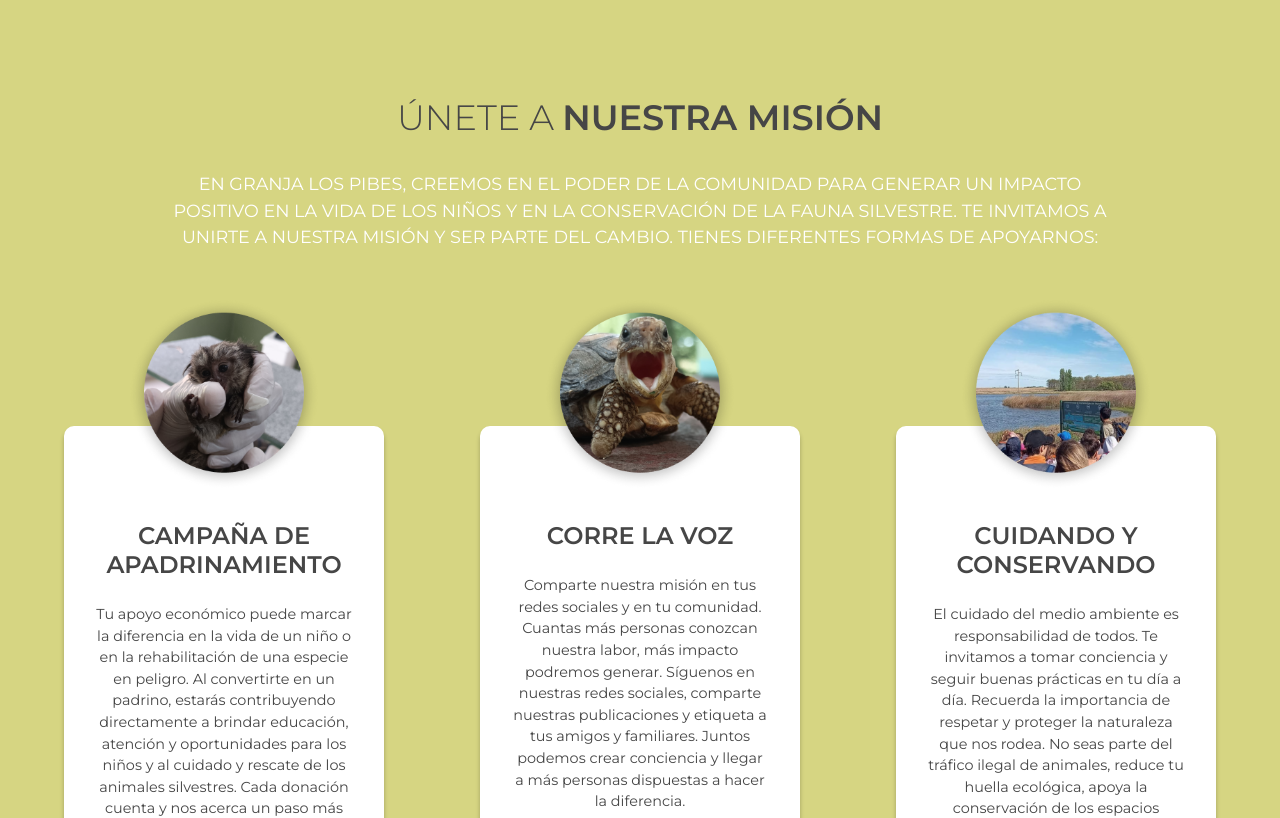
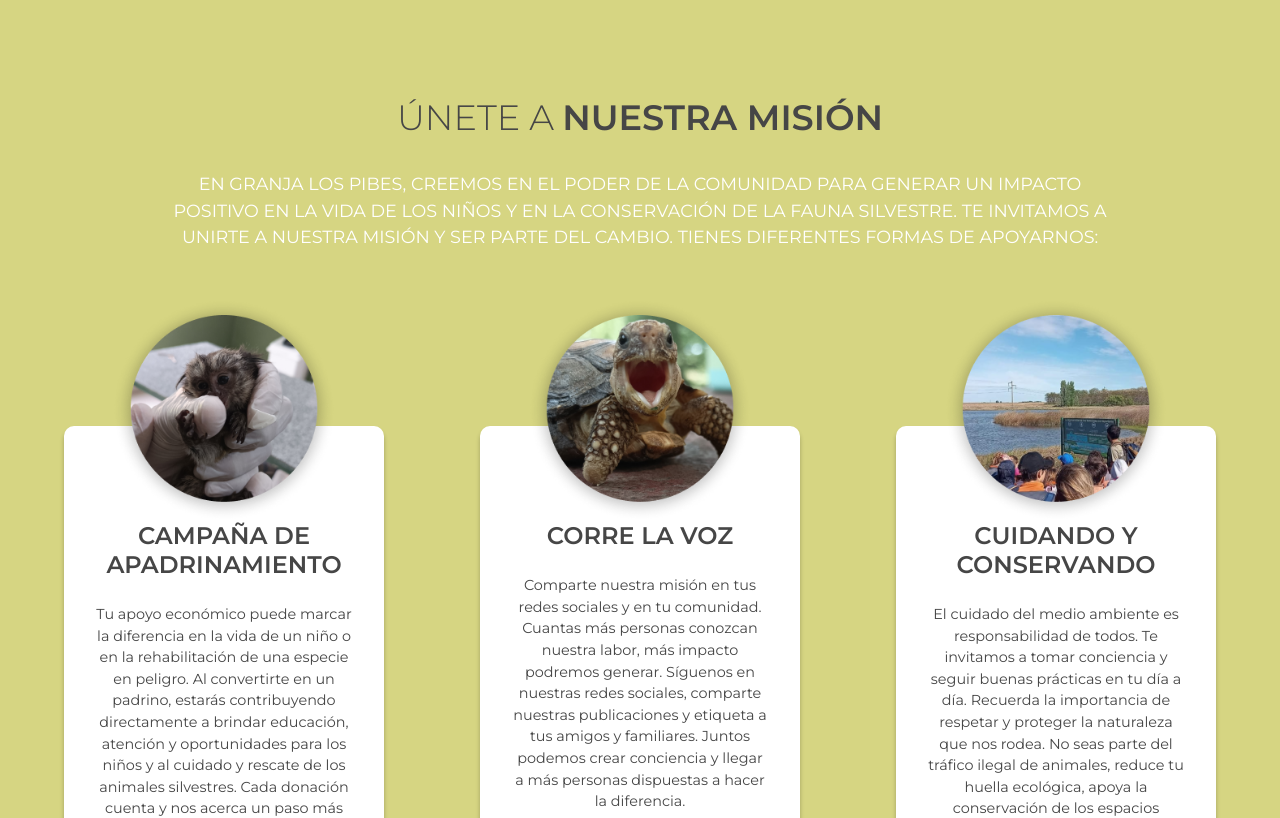
Before and after one commit to Mateocorsi33/webgranjalospibes, a React (Create React App) app: page / in a window 1280 px wide. Shown: the part 3024-3842 px from the top of the page. Built offline with nearby package versions, Linux system fonts and the light colour scheme.

Commit message:
cambiso fotoso

```diff
--- a/src/Components/Main/NuestraMision/index.jsx
+++ b/src/Components/Main/NuestraMision/index.jsx
@@ -123,8 +123,8 @@ const Eclipse1 = styled.div`
     background-image: url(${mono});
     background-repeat: no-repeat;
     background-size: 100%;
-    width: 12rem;
-    height: 12rem;
+    width: 14rem;
+    height: 14rem;
     border-radius: 100%;
     border: none;
 `
@@ -134,8 +134,8 @@ const Eclipse2 = styled.div`
     background-image: url(${charla});
     background-repeat: no-repeat;
     background-size: 100%;
-    width: 12rem;
-    height: 12rem;
+    width: 14rem;
+    height: 14rem;
     border-radius: 100%;
     border: none;
 `
@@ -145,8 +145,8 @@ const Eclipse3 = styled.div`
     background-image: url(${humedal});
     background-repeat: no-repeat;
     background-size: 100%;
-    width: 12rem;
-    height: 12rem;
+    width: 14rem;
+    height: 14rem;
     border-radius: 100%;
     border: none;
 `
```
